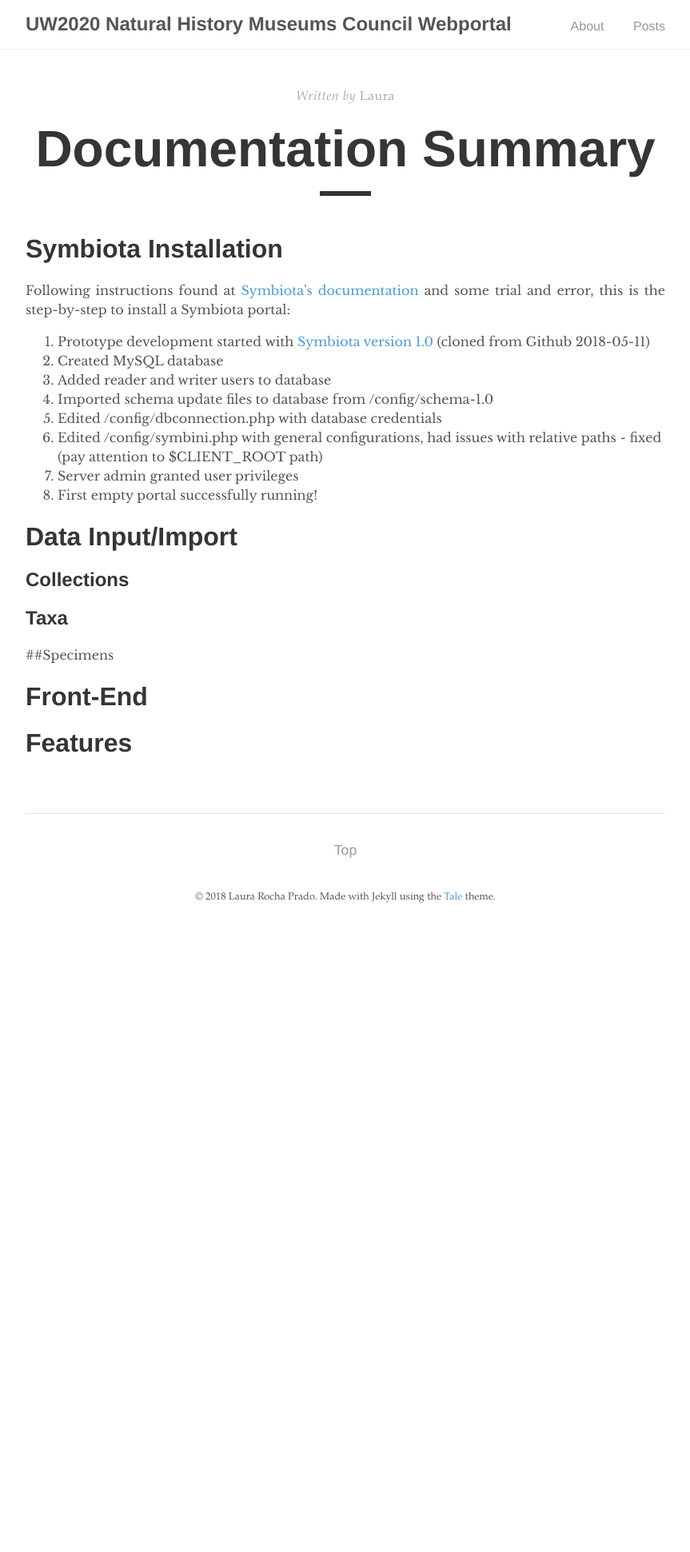
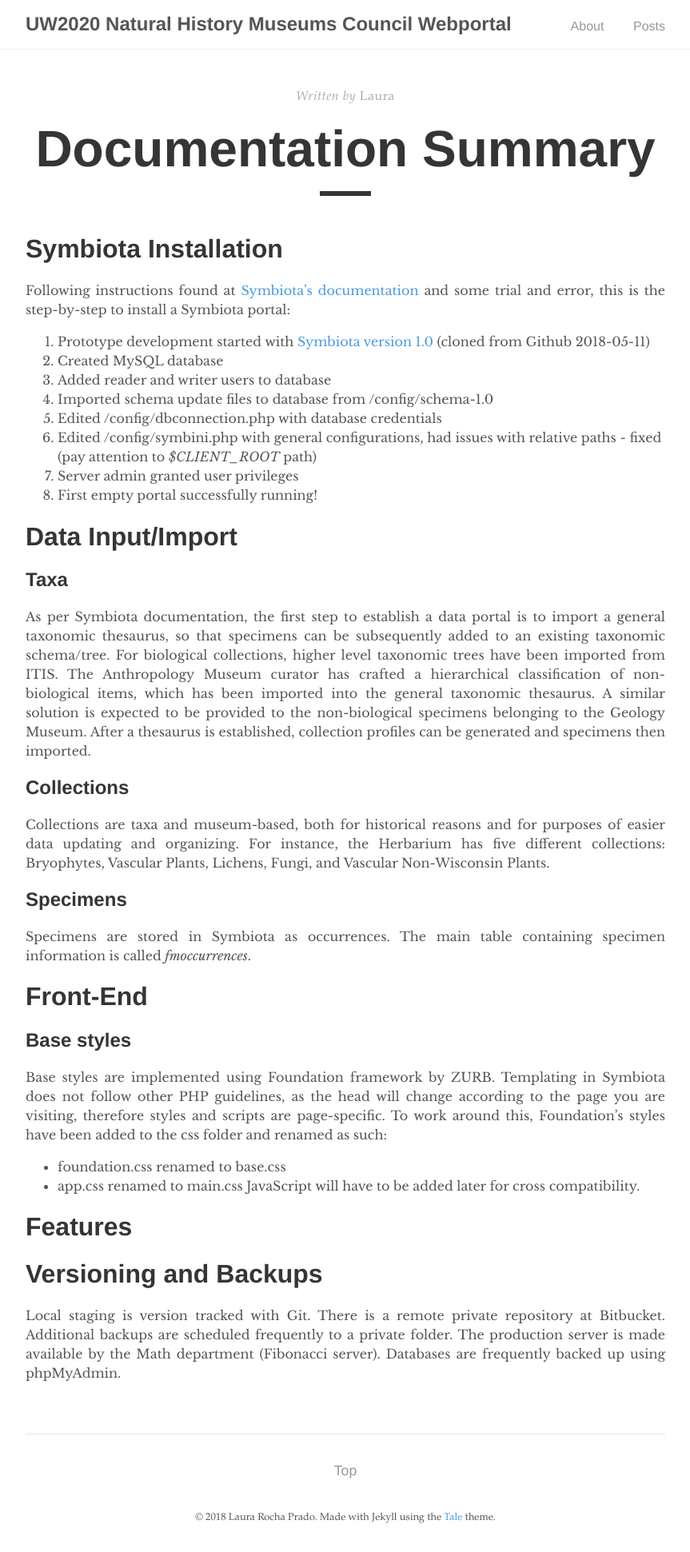
Before and after one commit to arbolitoloco/uw2020, a Jekyll site: the page built from docs/docs-summary.md, in a window 1280 px wide. Shown: the whole page at 80% size, without its empty margins (208-1071 px from the left). Built offline with Jekyll 4.4.1, drawn with Linux system fonts in a browser that asks for light colours; before the commit the page ends 1165 px from its top, so only the background shows below that.

Commit message:
updated front-end info

```diff
--- a/docs/docs-summary.md
+++ b/docs/docs-summary.md
@@ -12,19 +12,32 @@ Following instructions found at [Symbiota's documentation](symbiota.org/docs/ins
 3. Added reader and writer users to database
 4. Imported schema update files to database from /config/schema-1.0
 5. Edited /config/dbconnection.php with database credentials
-6. Edited /config/symbini.php with general configurations, had issues with relative paths - fixed (pay attention to $CLIENT_ROOT path)
+6. Edited /config/symbini.php with general configurations, had issues with relative paths - fixed (pay attention to *$CLIENT_ROOT* path)
 7. Server admin granted user privileges
 8. First empty portal successfully running!
 
-
 # Data Input/Import
+## Taxa
+As per Symbiota documentation, the first step to establish a data portal is to import a general taxonomic thesaurus, so that specimens can be subsequently added to an existing taxonomic schema/tree.
+For biological collections, higher level taxonomic trees have been imported from ITIS.
+The Anthropology Museum curator has crafted a hierarchical classification of non-biological items, which has been imported into the general taxonomic thesaurus.
+A similar solution is expected to be provided to the non-biological specimens belonging to the Geology Museum.
+After a thesaurus is established, collection profiles can be generated and specimens then imported.
 
 ## Collections
+Collections are taxa and museum-based, both for historical reasons and for purposes of easier data updating and organizing. For instance, the Herbarium has five different collections: Bryophytes, Vascular Plants, Lichens, Fungi, and Vascular Non-Wisconsin Plants.
 
-## Taxa
-
-##Specimens
+## Specimens
+Specimens are stored in Symbiota as occurrences. The main table containing specimen information is called *fmoccurrences*.
 
 # Front-End
+## Base styles
+Base styles are implemented using Foundation framework by ZURB. Templating in Symbiota does not follow other PHP guidelines, as the head will change according to the page you are visiting, therefore styles and scripts are page-specific. To work around this, Foundation's styles have been added to the css folder and renamed as such:
+- foundation.css renamed to base.css
+- app.css renamed to main.css
+JavaScript will have to be added later for cross compatibility.
 
 # Features
+
+# Versioning and Backups
+Local staging is version tracked with Git. There is a remote private repository at Bitbucket. Additional backups are scheduled frequently to a private folder. The production server is made available by the Math department (Fibonacci server). Databases are frequently backed up using phpMyAdmin.
```
